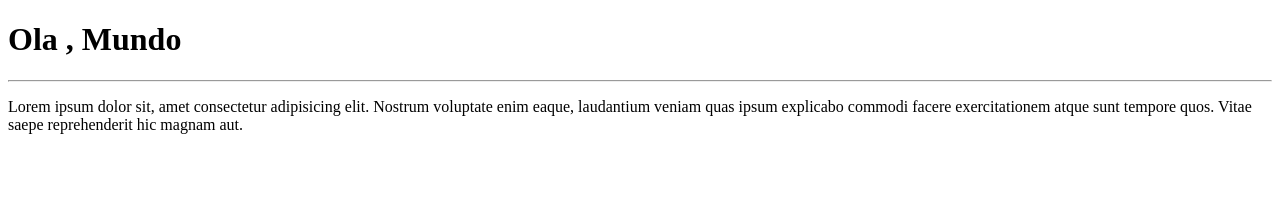
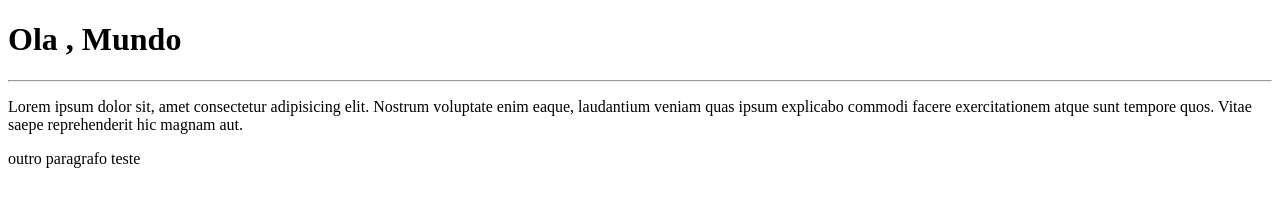
Before and after one commit to carlosrener/repository-test, a plain HTML site: page meu-site/index.html in a window 1280 px wide. Drawn offline with Linux system fonts and the light colour scheme.

Commit message:
atualizei o arquivo index

```diff
--- a/meu-site/index.html
+++ b/meu-site/index.html
@@ -15,5 +15,6 @@
         Nostrum voluptate enim eaque, laudantium veniam quas ipsum explicabo commodi facere exercitationem atque
         sunt tempore quos. Vitae saepe reprehenderit hic magnam aut.
     </p>
+    <p>outro paragrafo teste</p>
 </body>
 </html>
```
